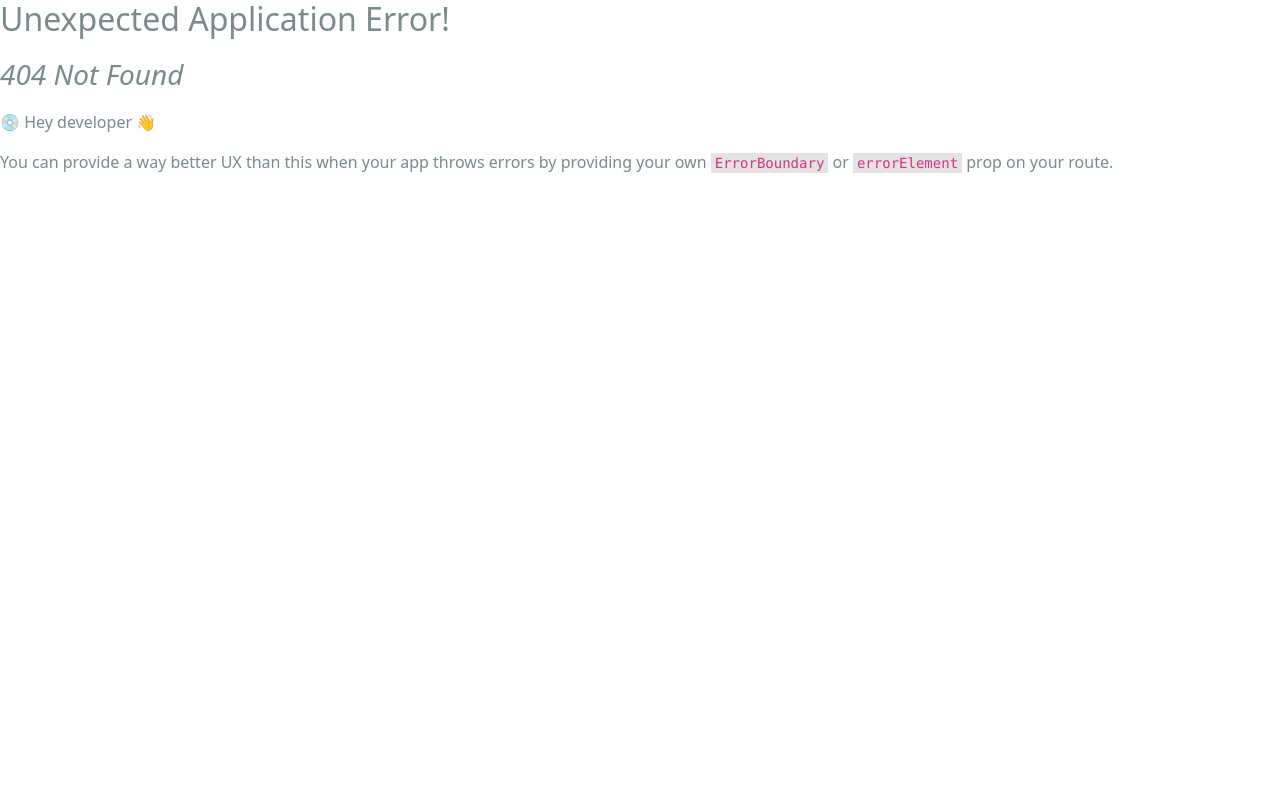
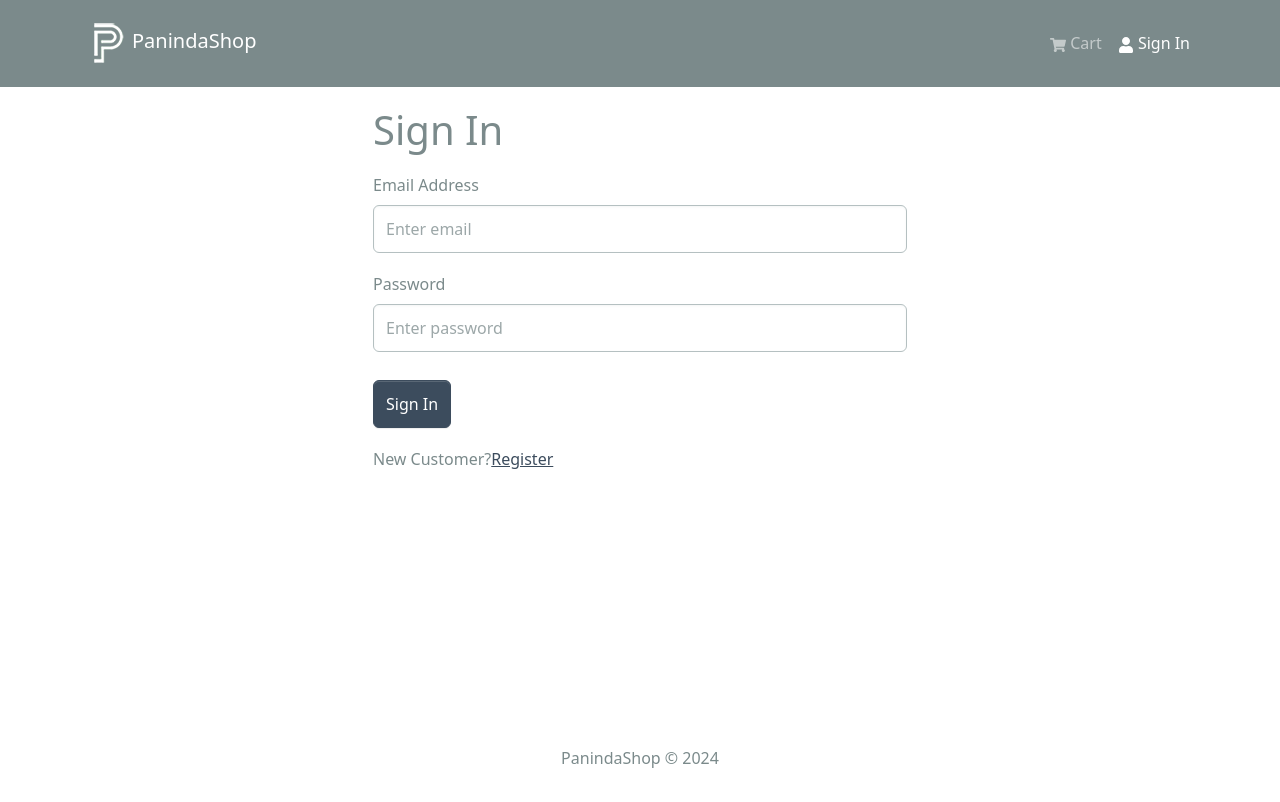
Before and after one commit to j0th4r/panindashop, a React (Create React App) app in the folder frontend/: page /login in a window 1280 px wide. Before the commit this address had no page. Shown: the top 802 px of the page. Built offline with nearby package versions, Linux system fonts and the light colour scheme.

Commit message:
Add login screen

```diff
--- /dev/null
+++ b/frontend/src/components/FormContainer.jsx
@@ -0,0 +1,16 @@
+import React from 'react';
+import { Container, Row, Col } from 'react-bootstrap';
+
+const FormContainer = ({ children }) => {
+  return (
+    <Container>
+      <Row className='justify-content-md-center'>
+        <Col xs={12} md={6}>
+          { children }
+        </Col>
+      </Row>
+    </Container>
+  )
+}
+
+export default FormContainer
--- a/frontend/src/index.js
+++ b/frontend/src/index.js
@@ -16,6 +16,7 @@
 import HomeScreen from './screens/HomeScreen';
 import ProductScreen from './screens/ProductScreen';
 import CartScreen from './screens/CartScreen';
+import LoginScreen from './screens/LoginScreen';
 
 const router = createBrowserRouter(
   createRoutesFromElements(
@@ -23,6 +24,7 @@
       <Route index={true} path="/" element={<HomeScreen />} />
       <Route path="/product/:id" element={<ProductScreen />} />
       <Route path="/cart" element={<CartScreen />} />
+      <Route path="/login" element={<LoginScreen />} />
     </Route>
   )
 )
--- /dev/null
+++ b/frontend/src/screens/LoginScreen.jsx
@@ -0,0 +1,56 @@
+import React from 'react';
+import { useState } from 'react';
+import { Link } from 'react-router-dom';
+import { Form, Button, Row, Col } from 'react-bootstrap';
+import FormContainer from '../components/FormContainer';
+
+
+const LoginScreen = () => {
+  const [email, setEmail] = useState('');
+  const [password, setPassword] = useState('');
+
+  const submitHandler = (e) => {
+    e.preventDefault();
+    console.log('submit');
+  }
+
+  return (
+    <FormContainer>
+      <h1>Sign In</h1>
+
+      <Form onSubmit={submitHandler}>
+        <Form.Group controlId='email' className='my-3'>
+          <Form.Label>Email Address</Form.Label>
+          <Form.Control
+            type='email'
+            placeholder='Enter email'
+            value={email}
+            onChange={(e) => setEmail(e.target.value)}
+          ></Form.Control>
+        </Form.Group>
+
+        <Form.Group controlId='password' className='my-3'>
+          <Form.Label>Password</Form.Label>
+          <Form.Control
+            type='password'
+            placeholder='Enter password'
+            value={password}
+            onChange={(e) => setPassword(e.target.value)}
+          ></Form.Control>
+        </Form.Group>
+
+        <Button type='submit' variant='primary' className='mt-2'>
+          Sign In
+        </Button>
+      </Form>
+
+      <Row className='py-3'>
+        <Col>
+          New Customer?<Link to='/register'>Register</Link>
+        </Col>
+      </Row>
+    </FormContainer>
+  )
+}
+
+export default LoginScreen
--- a/frontend/src/slices/usersApiSlice.js
+++ b/frontend/src/slices/usersApiSlice.js
@@ -5,7 +5,7 @@
   endpoints: (builder) => ({
     login: builder.mutation({
       query: (data) => ({
-        url: USERS_URL/auth,
+        url: `${USERS_URL}/auth`,
         method: 'POST',
         body: data,
       }),
```
